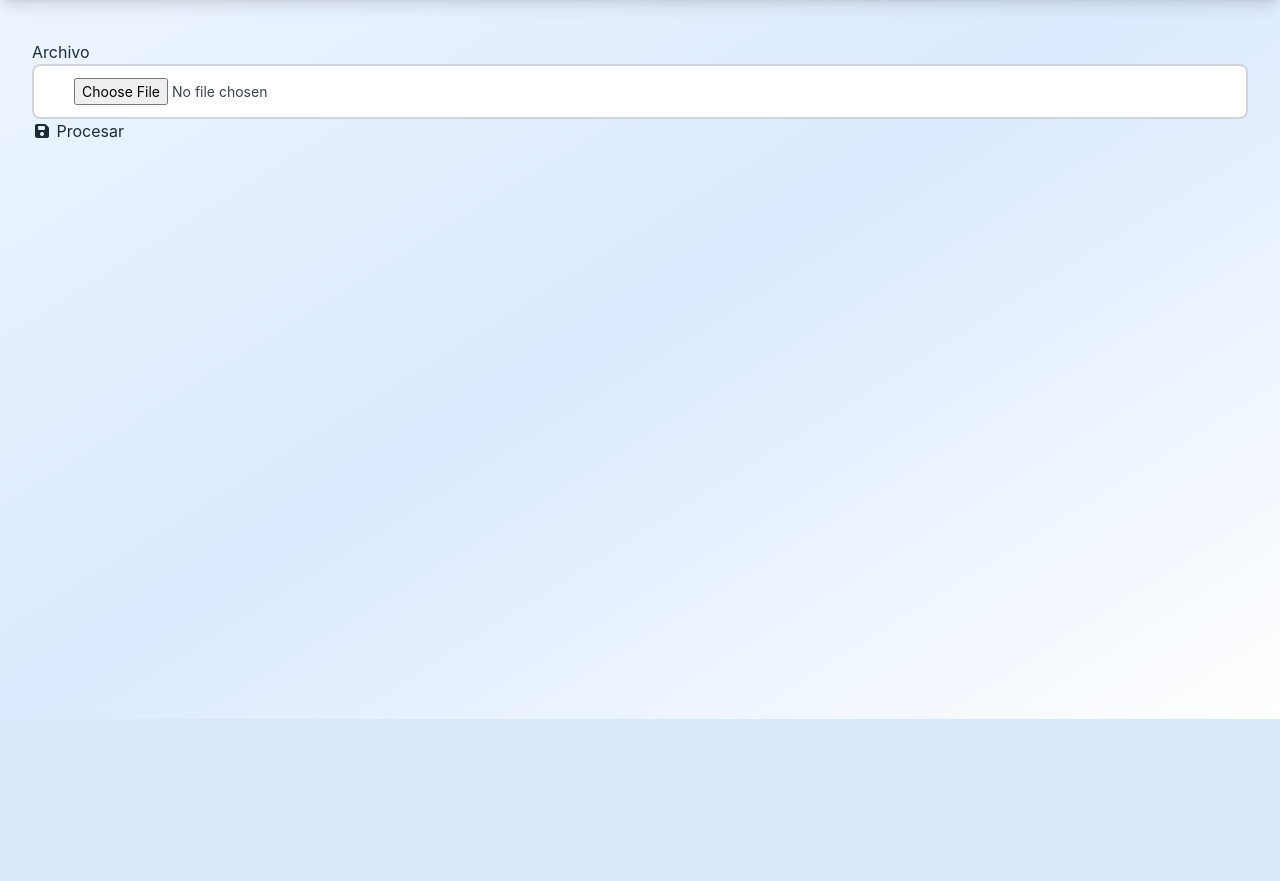
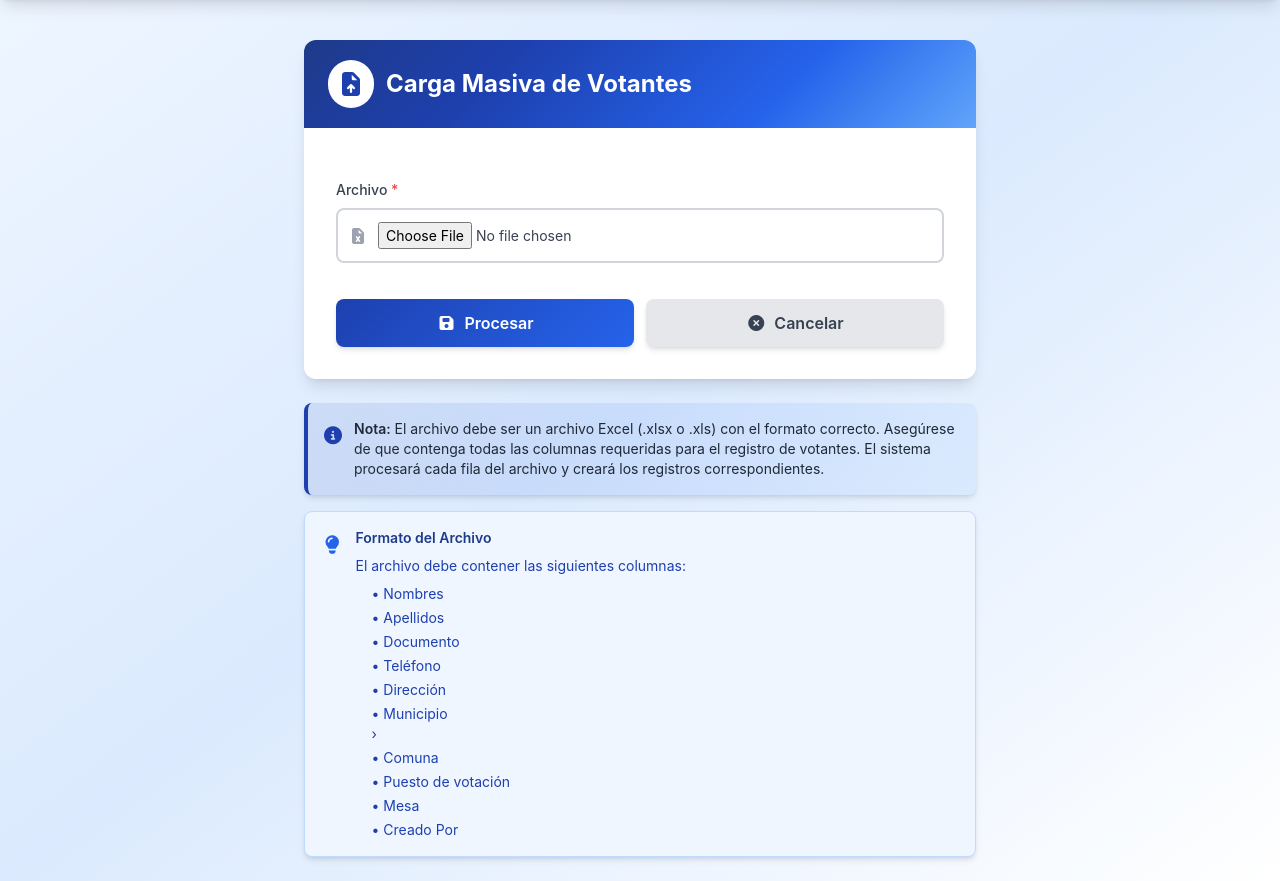
Before and after one commit to jjaramillo9406/controlvotantes_chelin, a Django app: page /votante/masivos/ in a window 1280 px wide. Shown: the part 81-962 px from the top of the page. Before the commit the page ends 800 px from the top, so only its background shows below. Run offline with Django 5.2, Linux system fonts and the light colour scheme; the visitor is signed in with stand-in values (Sample User, id 1); some libraries are stand-ins or nearby versions.

Commit message:
Se ajusta la vista de cargar votantes de manera masiva

```diff
--- a/templates/votantes/masivo.html
+++ b/templates/votantes/masivo.html
@@ -1,22 +1,111 @@
-{% extends "shared/layout.html" %}
+{% extends 'shared/layout.html' %}
+
+{% block title %}Carga Masiva de Votantes{% endblock %}
 
 {% block content %}
-	<form method="post" enctype="multipart/form-data">
-    {% csrf_token %}
-        <div class="row justify-content-center">
-            <div class="col-4">
-                {{ form.archivo.label }}
-                {{ form.archivo }}
+    <div class="max-w-2xl mx-auto">
+        <!-- Card Principal -->
+        <div class="bg-white rounded-xl shadow-lg overflow-hidden">
+            <!-- Header -->
+            <div class="gradient-header px-6 py-5">
+                <div class="flex items-center space-x-3">
+                    <div class="bg-white rounded-full p-2">
+                        <i class="fas fa-file-upload icon-institucional text-2xl"></i>
+                    </div>
+                    <h1 class="text-2xl font-bold text-white">Carga Masiva de Votantes</h1>
+                </div>
+            </div>
+
+            <!-- Formulario -->
+            <div class="p-6 sm:p-8">
+                <form method="post" enctype="multipart/form-data" class="space-y-5">
+                    {% csrf_token %}
+
+                    <!-- Campo de Archivo -->
+                    <div>
+                        <label
+                                for="{{ form.archivo.id_for_label }}"
+                                class="block text-sm font-medium text-gray-700 mb-2"
+                        >
+                            {{ form.archivo.label }} <span class="text-red-500">*</span>
+                        </label>
+                        <div class="relative">
+                            <div
+                                    class="absolute inset-y-0 left-0 pl-3 flex items-center pointer-events-none"
+                            >
+                                <i class="fas fa-file-excel text-gray-400"></i>
+                            </div>
+                            {{ form.archivo }}
+                        </div>
+                        {% if form.archivo.errors %}
+                            <p class="mt-1 text-sm text-blue-600">
+                                {{ form.archivo.errors.0 }}
+                            </p>
+                        {% endif %}
+                    </div>
+
+                    <!-- Errores generales del formulario -->
+                    {% include 'shared/_form_errors.html' %}
+
+                    <!-- Botones de acción -->
+                    <div class="flex flex-col sm:flex-row gap-3 pt-4">
+                        <button
+                                type="submit"
+                                class="flex-1 inline-flex items-center justify-center space-x-2 gradient-button text-white px-6 py-3 rounded-lg font-semibold transition-all duration-200 shadow-md hover:shadow-lg transform hover:-translate-y-0.5"
+                        >
+                            <i class="fas fa-save"></i>
+                            <span>Procesar</span>
+                        </button>
+                        <a
+                                href="{% url 'index' %}"
+                                class="flex-1 inline-flex items-center justify-center space-x-2 bg-gray-200 text-gray-700 px-6 py-3 rounded-lg font-semibold hover:bg-gray-300 transition-all duration-200 shadow-md hover:shadow-lg"
+                        >
+                            <i class="fas fa-times-circle"></i>
+                            <span>Cancelar</span>
+                        </a>
+                    </div>
+                </form>
             </div>
         </div>
-        <div class="row justify-content-center">
-            <div class="col-4">
-                <button type="submit">
-                    <i class="fas fa-save"></i>
-                    Procesar
-                </button>
+
+        <!-- Nota informativa -->
+        <div class="mt-6 alert-institucional rounded-lg p-4 shadow-md">
+            <div class="flex items-start space-x-3">
+                <i class="fas fa-info-circle icon-institucional text-lg mt-0.5"></i>
+                <div>
+                    <p class="text-sm text-gray-800">
+                        <span class="font-semibold">Nota:</span> El archivo debe ser un archivo Excel (.xlsx o .xls)
+                        con el formato correcto. Asegúrese de que contenga todas las columnas requeridas para el
+                        registro de votantes. El sistema procesará cada fila del archivo y creará los registros
+                        correspondientes.
+                    </p>
+                </div>
             </div>
         </div>
-        {% include "shared/_form_errors.html" %}
-    </form>
+
+        <!-- Instrucciones adicionales -->
+        <div class="mt-4 bg-blue-50 border border-blue-200 rounded-lg p-4 shadow-md">
+            <div class="flex items-start space-x-3">
+                <i class="fas fa-lightbulb text-blue-600 text-lg mt-0.5"></i>
+                <div>
+                    <h3 class="text-sm font-semibold text-blue-900 mb-2">Formato del Archivo</h3>
+                    <p class="text-sm text-blue-800">
+                        El archivo debe contener las siguientes columnas:
+                    </p>
+                    <ul class="text-sm text-blue-800 mt-2 space-y-1 ml-4">
+                        <li>• Nombres</li>
+                        <li>• Apellidos</li>
+                        <li>• Documento</li>
+                        <li>• Teléfono</li>
+                        <li>• Dirección</li>
+                        <li>• Municipio</li>›
+                        <li>• Comuna</li>
+                        <li>• Puesto de votación</li>
+                        <li>• Mesa</li>
+                        <li>• Creado Por</li>
+                    </ul>
+                </div>
+            </div>
+        </div>
+    </div>
 {% endblock %}
```
Also changed, not shown: 1 other file.
